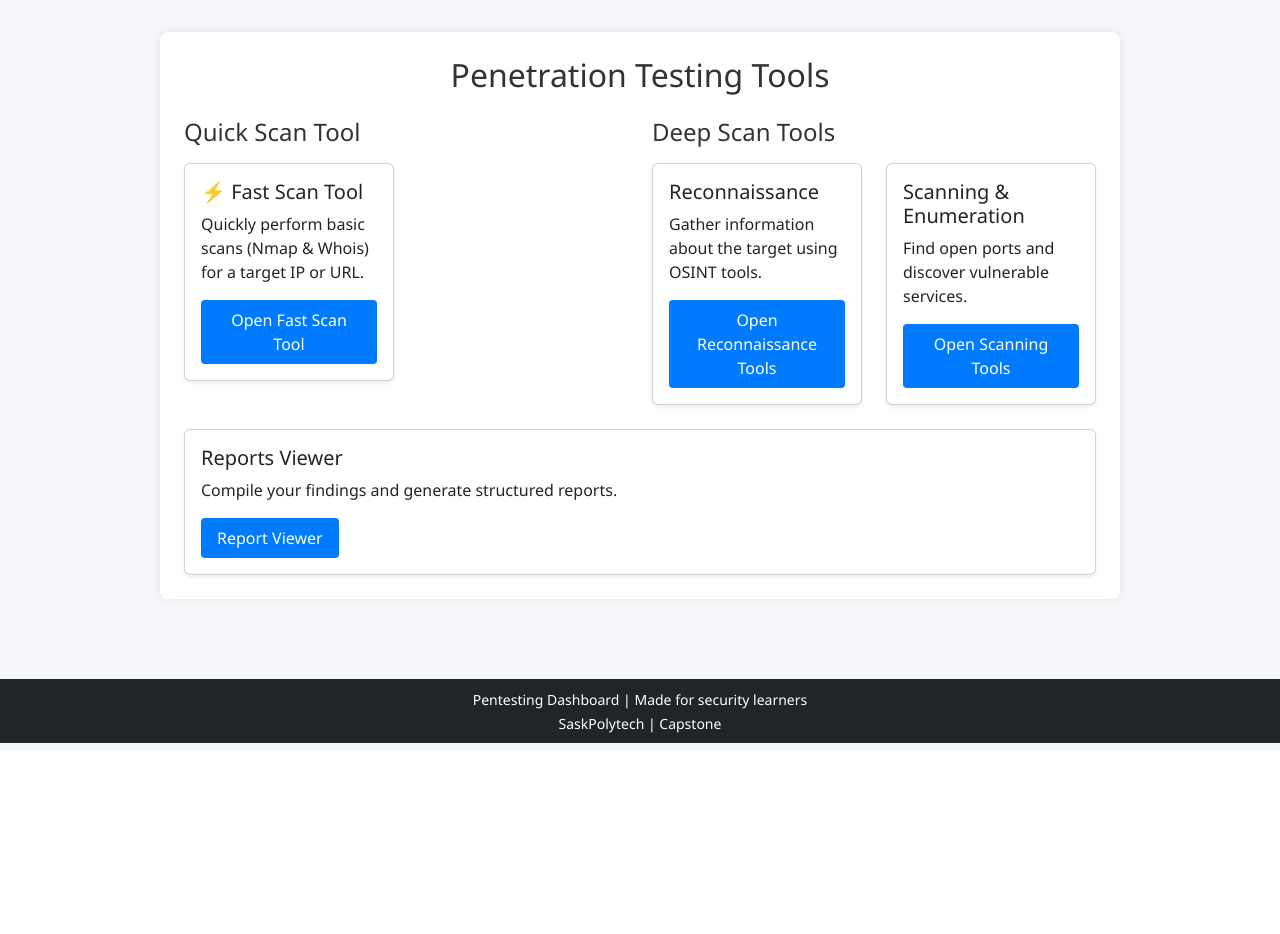
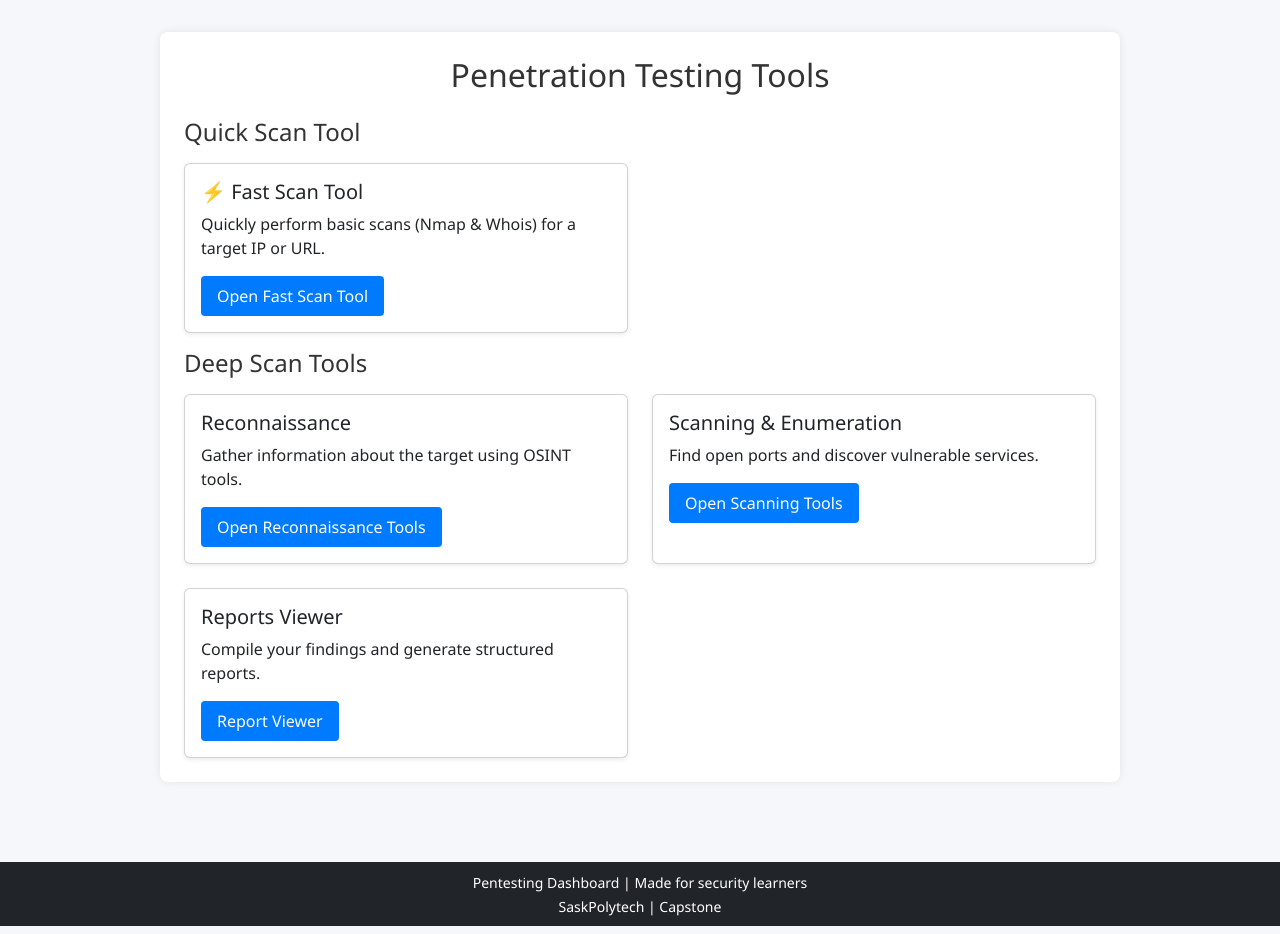
Before and after one commit to abhijeet-2108/Saskpoly_Capstone, a Flask app: page / in a window 1280 px wide. Shown: the part 104-1038 px from the top of the page. Before the commit the page ends 847 px from the top, so only its background shows below. Run offline with Flask 3, Linux system fonts and the light colour scheme.

Commit message:
homepage again??

```diff
--- a/templates/index.html
+++ b/templates/index.html
@@ -12,14 +12,14 @@
   <h2 class="mb-4 text-center">Penetration Testing Tools</h2>
 
   <!-- Quick Scan & Deep Scan row -->
-  <div class="row row-cols-1 row-cols-md-2 mb-4">
+  <div class="row row-cols-1 mb-4">
 
     <!-- Quick Scan Column -->
     <div class="col">
       <h4 class="mb-3 text-left">Quick Scan Tool</h4>
       <div class="row row-cols-1 row-cols-md-2 g-4">
         <!-- First Tool -->
-        <div class="col">
+        <div class="col-6">
           <div class="card h-100 shadow-sm">
             <div class="card-body">
               <h5 class="card-title">⚡ Fast Scan Tool</h5>
@@ -35,10 +35,10 @@
 
     <!-- Deep Scan Column -->
     <div class="col">
-      <h4 class="mb-3 text-left">Deep Scan Tools</h4>
+      <h4 class="mb-3 mt-3 text-left">Deep Scan Tools</h4>
       <div class="row row-cols-1 row-cols-md-2 g-4">
         <!-- Reconnaissance Tool -->
-        <div class="col">
+        <div class="col-6">
           <div class="card h-100 shadow-sm">
             <div class="card-body">
               <h5 class="card-title">Reconnaissance</h5>
@@ -48,7 +48,7 @@
           </div>
         </div>
         <!-- Scanning & Enumeration Tool -->
-        <div class="col">
+        <div class="col-6">
           <div class="card h-100 shadow-sm">
             <div class="card-body">
               <h5 class="card-title">Scanning & Enumeration</h5>
@@ -64,7 +64,7 @@
 
   <!-- Report Viewer row -->
   <div class="row mt-4">
-    <div class="col-12">
+    <div class="col-6">
       <div class="card h-100 shadow-sm">
         <div class="card-body">
           <h5 class="card-title">Reports Viewer</h5>
```
